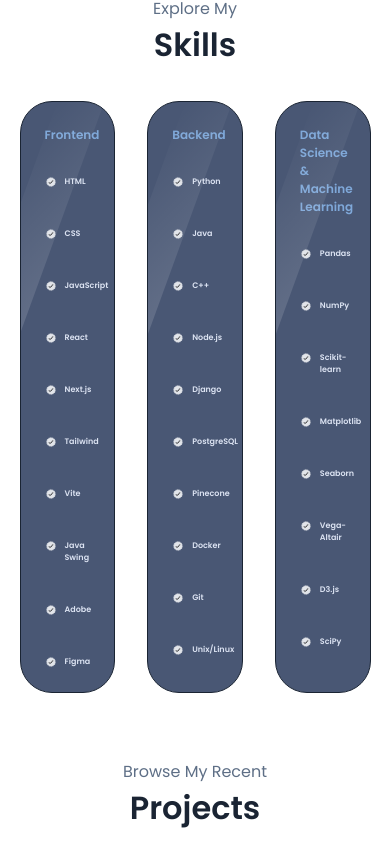
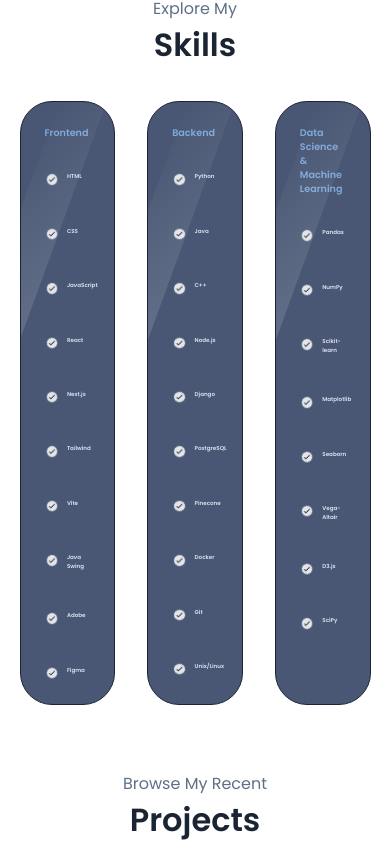
Before and after one commit to pujdesai/Pujan-Desai-Personal-Portfolio, a React (Vite) app: page /#desktop-nav in a window 390 px wide. Shown: the part 1977-2824 px from the top of the page. Built offline with nearby package versions, Linux system fonts and the light colour scheme.

Commit message:
Mobile issue

```diff
--- a/src/media.css
+++ b/src/media.css
@@ -76,17 +76,17 @@
     font-size: 1rem;
   }
   .skills-sub-title {
-    font-size: 0.75rem;
+    font-size: 0.6rem;
     text-align: left;
   }
   #skills.details-container {
     justify-content: left;
   }
   article h3 {
-    font-size: 0.5rem;
+    font-size: 0.35rem;
   }
   .icon {
-    height: 0.75rem;
+    height: 0.9rem;
   }
   .logo {
     font-size: 1.5rem;
```
